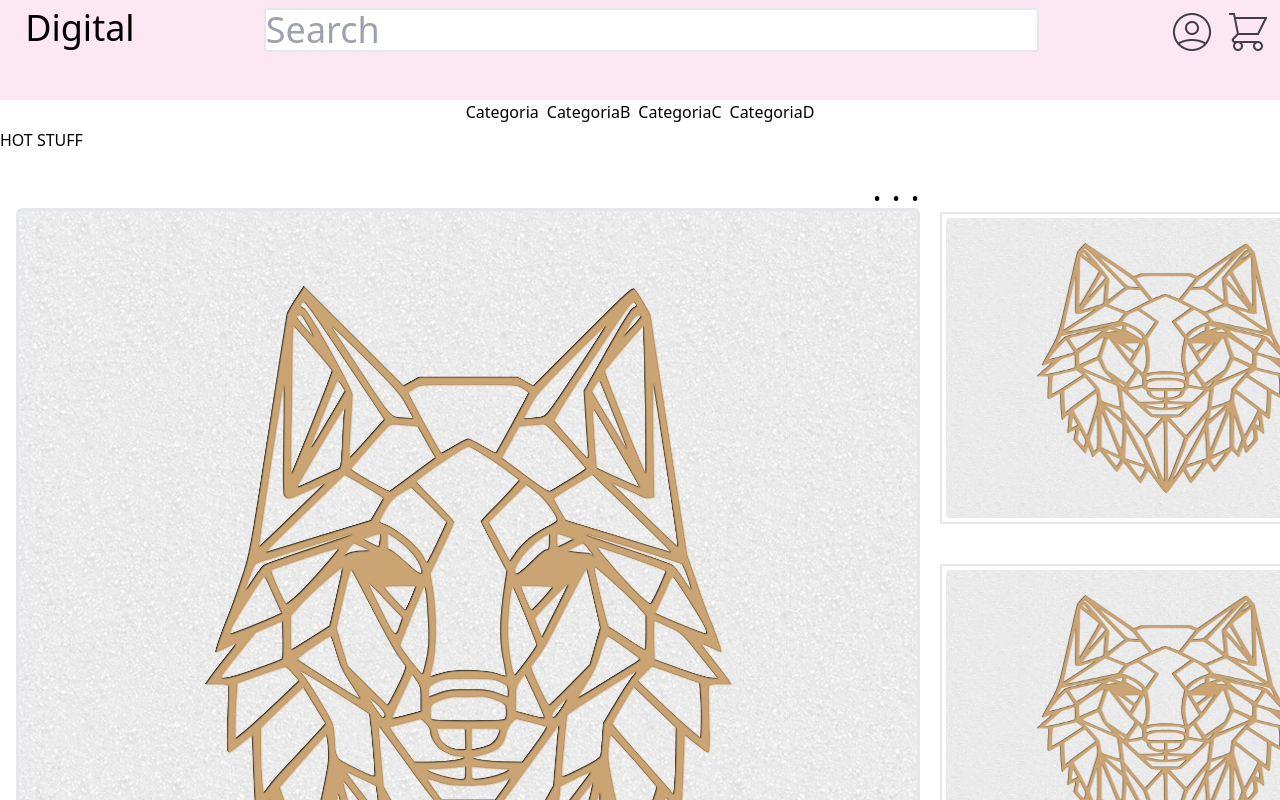
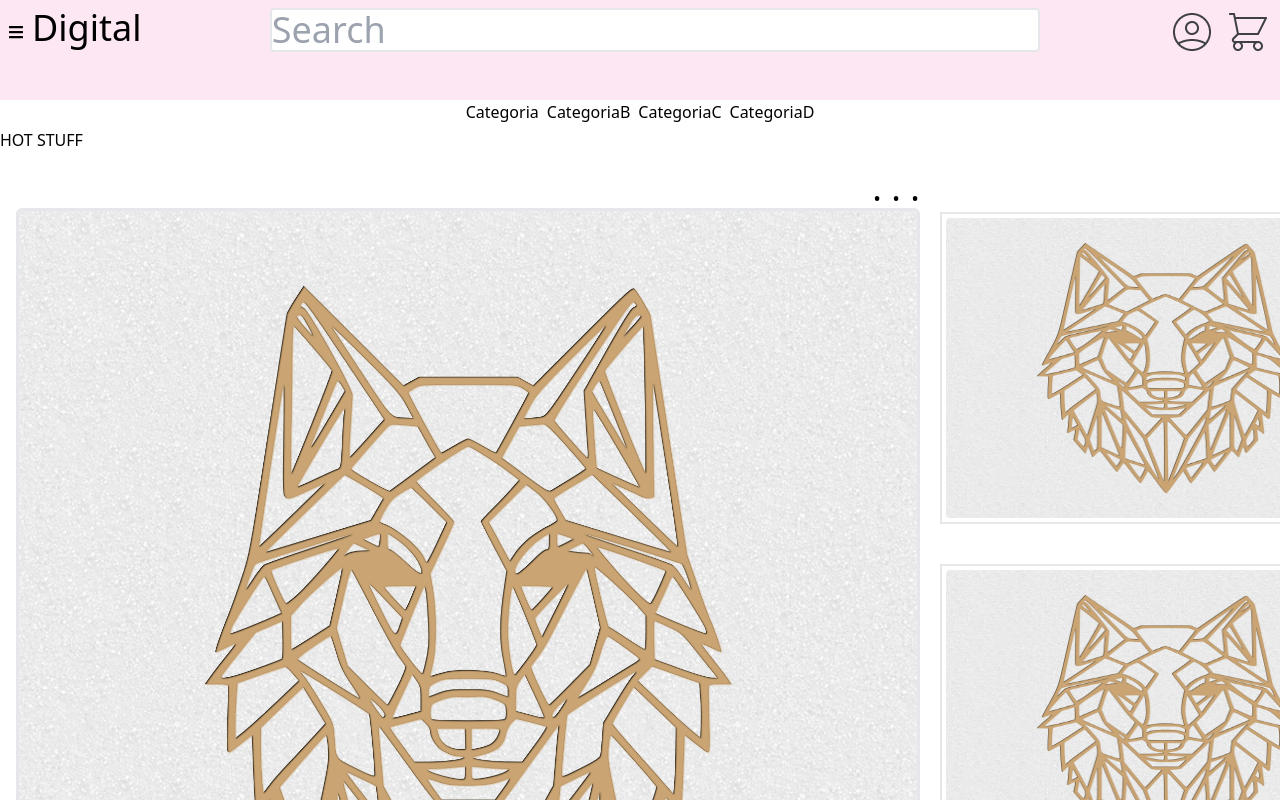
Before and after one commit to Ondando/Digital, a Next.js app: page / in a window 1280 px wide. Shown: the top 800 px of the page. Built offline with nearby package versions, Linux system fonts and the light colour scheme.

Commit message:
TabDrawerButton

```diff
--- a/components/Header/index.tsx
+++ b/components/Header/index.tsx
@@ -2,6 +2,7 @@ import Image from "next/image"
 import React from "react"
 import avataricon from '../../assets/avataricon.png'
 import carticon from '../../assets/carticon.png'
+import {FaBars} from 'react-icons/fa'
 
 export default function Header() {
     return (
@@ -9,7 +10,9 @@ export default function Header() {
             <div className="bg-pink-100 p-2 ">
                 <div className="flex flex-row justify-between">
                     <div className="flex flex-row gap-2">
-                        <p className="md:invisible">=</p>
+                        <button onClick={()=>console.log('Open Drawer')}>
+                        <FaBars/>
+                        </button>
                         <p className="text-2xl md:text-4xl">Digital</p>
                     </div>
                      <div className="text-center invisible md:visible md:w-full">
--- a/package.json
+++ b/package.json
@@ -11,7 +11,8 @@
   "dependencies": {
     "next": "12.2.5",
     "react": "18.2.0",
-    "react-dom": "18.2.0"
+    "react-dom": "18.2.0",
+    "react-icons": "^4.4.0"
   },
   "devDependencies": {
     "@types/node": "18.7.13",
```
Also changed, not shown: 2 other files (tests, documents, lock files or other folders).
